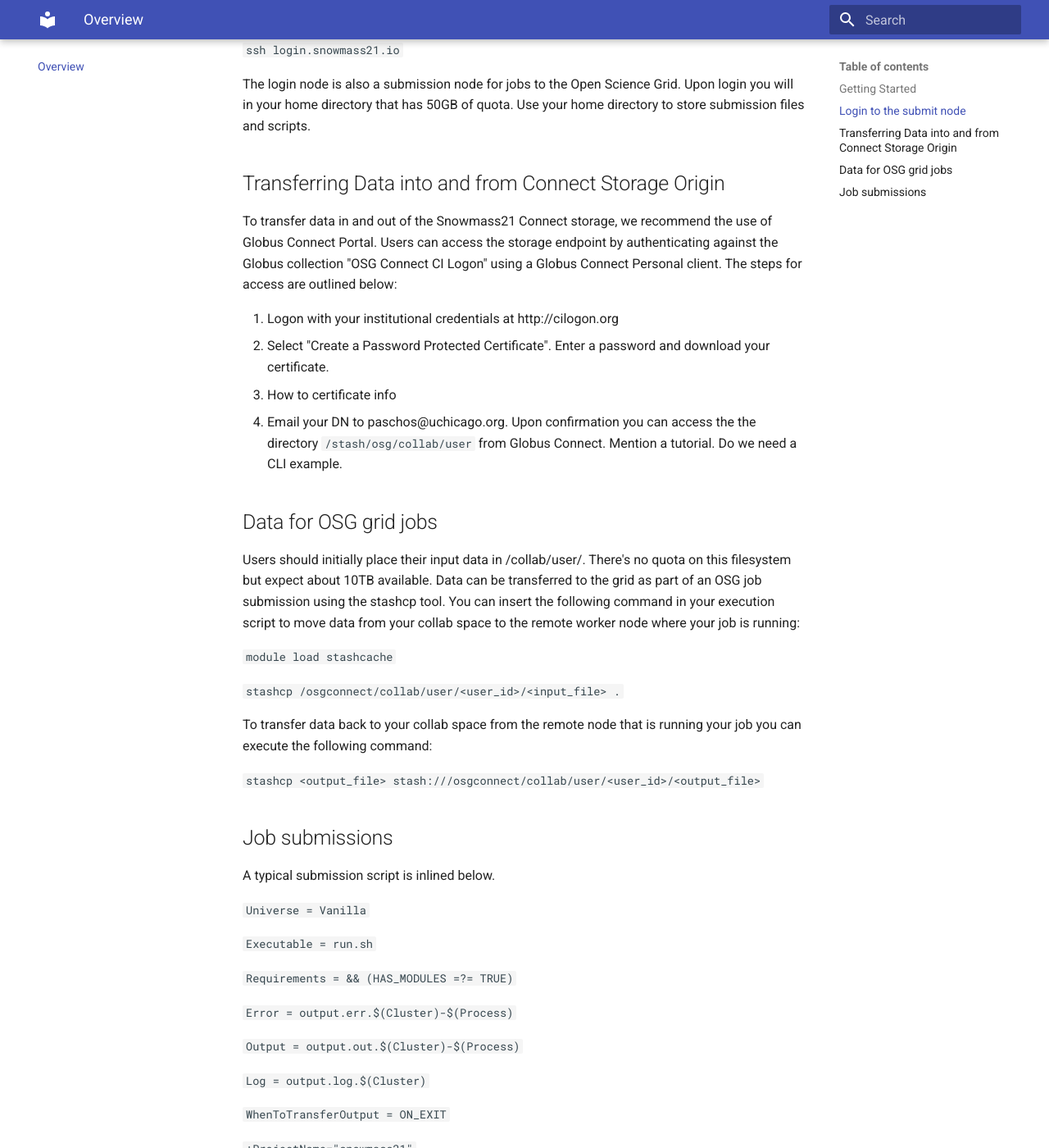
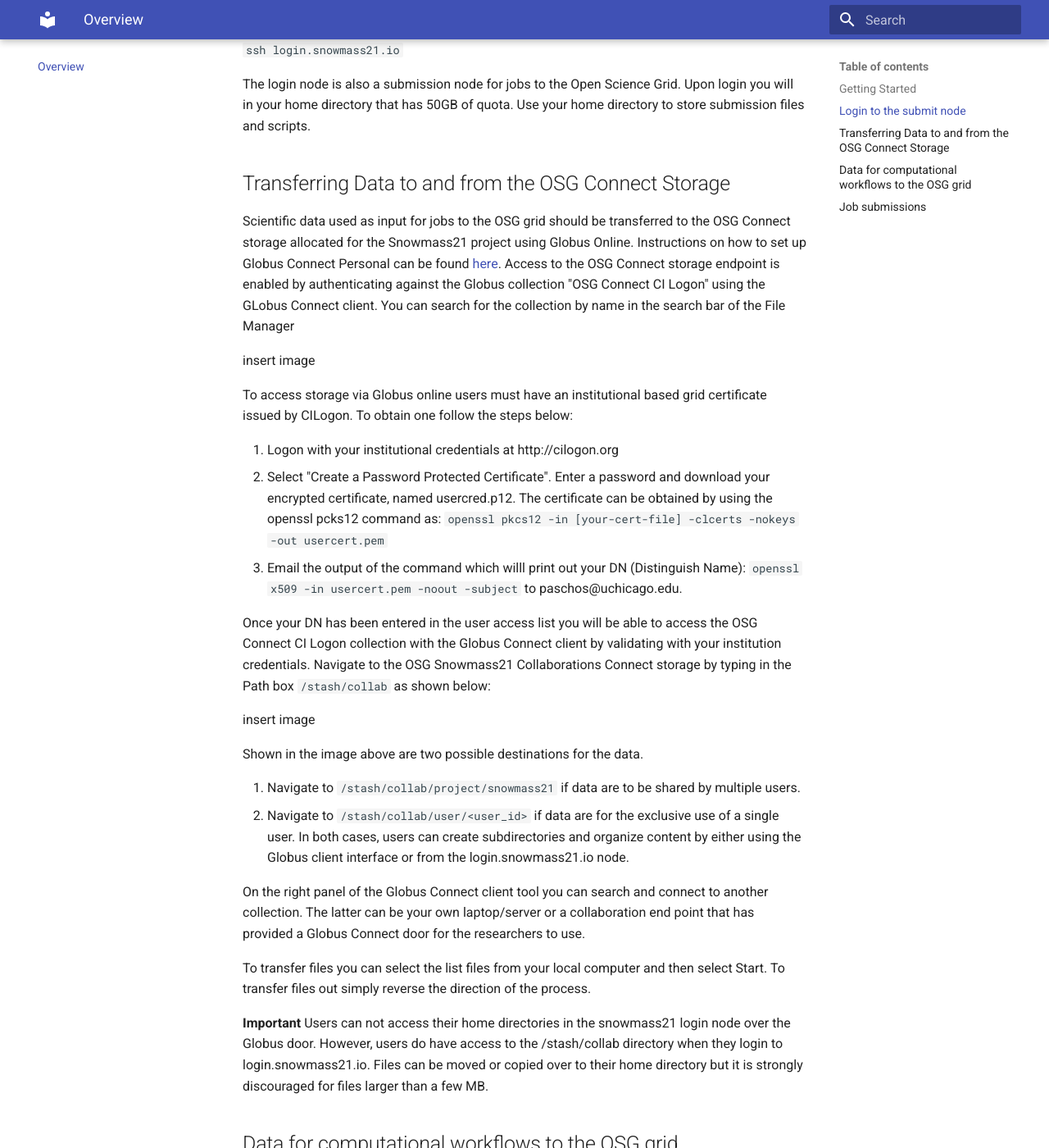
Before and after one commit to ppaschos/snowmass-connect-docs, an MkDocs documentation site: the page built from docs/index.md, in a window 1280 px wide and 1400 px high, scrolled down 440 px. Shown: the whole window at 82% size. Built offline with MkDocs 1.6.1 and Material for MkDocs 9.7.7, drawn with Linux system fonts in a browser that asks for light colours; some of the changed text lies outside the part shown.

Commit message:
Update index.md

```diff
--- a/docs/index.md
+++ b/docs/index.md
@@ -14,24 +14,42 @@
 The login node is also a submission node for jobs to the Open Science Grid. Upon login you will in your home directory that has 50GB of quota.
 Use your home directory to store submission files and scripts.
 
-## Transferring Data into and from Connect Storage Origin
+## Transferring Data to and from the OSG Connect Storage
 
-To transfer data in and out of the Snowmass21 Connect storage, we recommend the use of Globus Connect Portal.
-Users can access the storage endpoint by authenticating against the Globus collection "OSG Connect CI Logon" using
-a Globus Connect Personal client. The steps for access are outlined below:
+Scientific data used as input for jobs to the OSG grid should be transferred to the OSG Connect storage allocated for the Snowmass21 project
+using Globus Online. Instructions on how to set up Globus Connect Personal can be found [here](https://www.globus.org/globus-connect-personal).
+Access to the OSG Connect storage endpoint is enabled by authenticating against the Globus collection "OSG Connect CI Logon" using the GLobus Connect client.
+You can search for the collection by name in the search bar of the File Manager
+
+insert image
+
+To access storage via Globus online users must have an institutional based grid certificate issued by CILogon. To obtain one follow the steps below:
 
 1. Logon with your institutional credentials at http://cilogon.org
-2. Select "Create a Password Protected Certificate". Enter a password and download your certificate.
-3. How to certificate info
-4. Email your DN to paschos@uchicago.org. Upon confirmation you can access the the directory `/stash/osg/collab/user` from
-Globus Connect. Mention a tutorial. Do we need a CLI example.
+2. Select "Create a Password Protected Certificate". Enter a password and download your encrypted certificate, named usercred.p12. The certificate can be obtained
+by using the openssl pcks12 command as: `openssl pkcs12 -in [your-cert-file] -clcerts -nokeys -out usercert.pem`
+3. Email the output of the command which willl print out your DN (Distinguish Name):  `openssl x509 -in usercert.pem -noout -subject` to paschos@uchicago.edu.
 
+Once your DN has been entered in the user access list you will be able to access the OSG Connect CI Logon collection with the Globus Connect client by
+validating with your institution credentials. Navigate to the OSG Snowmass21 Collaborations Connect storage by typing in the Path box `/stash/collab` as shown below:
 
-## Data for OSG grid jobs
+insert image
 
-Users should initially place their input data in /collab/user/<user_id>. There's no quota on this filesystem but expect about 10TB available.
-Data can be transferred to the grid as part of an OSG job submission using the stashcp tool.
-You can insert the following command in your execution script to move data from your collab space to the remote worker node where your
+Shown in the image above are two possible destinations for the data.
+
+1. Navigate to `/stash/collab/project/snowmass21` if data are to be shared by multiple users.
+2. Navigate to `/stash/collab/user/<user_id>` if data are for the exclusive use of a single user.
+In both cases, users can create subdirectories and organize content by either using the Globus client interface or from the login.snowmass21.io node.
+
+On the right panel of the Globus Connect client tool you can search and connect to another collection. The latter can be your own laptop/server or a collaboration end point that has provided a Globus Connect door for the researchers to use.
+
+To transfer files you can select the list files from your local computer and then select Start. To transfer files out simply reverse the direction of the process.
+
+ **Important** Users can not access their home directories in the snowmass21 login node over the Globus door. However, users do have access to the /stash/collab directory when they login to login.snowmass21.io. Files can be moved or copied over to their home directory but it is strongly discouraged for files larger than a few MB.
+
+## Data for computational workflows to the OSG grid
+
+As disussed above, users should place their science input data for processing on the Open Science Grid in /stash/collab/user/<user_id> or /stash/collab/project/snowmass21. There's no quota on this filesystem but expect about 10TB available. Data can be transferred to the grid as part of an OSG job using the stashcp tool. You can insert the following command in your execution script to move data from your collab space to the remote worker node where your
 job is running:
 
 `module load stashcache`
@@ -41,7 +59,6 @@
 To transfer data back to your collab space from the remote node that is running your job you can execute the following command:
 
 `stashcp <output_file> stash:///osgconnect/collab/user/<user_id>/<output_file>`
-
 
 
 
```
